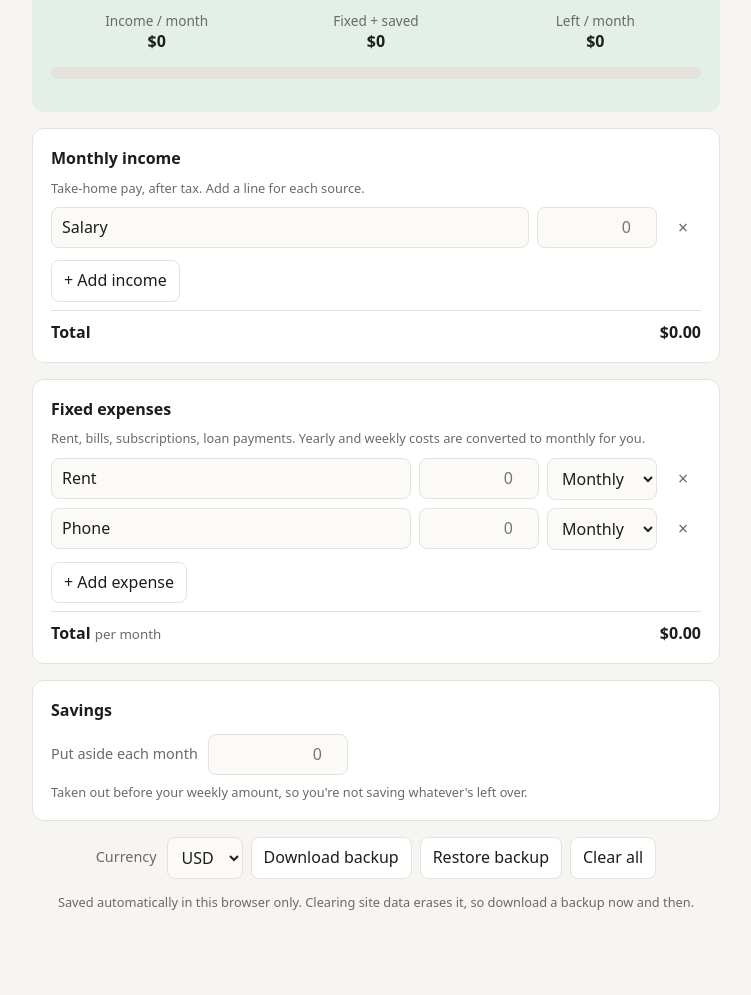
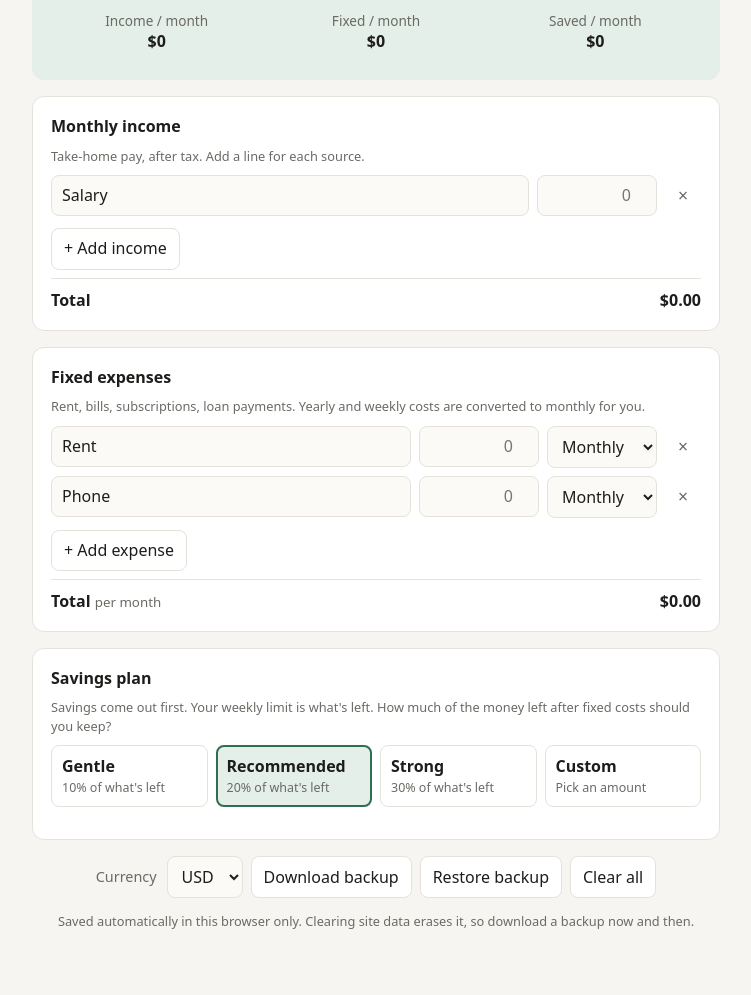
Before and after one commit to reyanharis35-web/Finance, a plain HTML site: page index.html in a window 1280 px wide. Shown: the part 265-1260 px from the top of the page, without its empty margins (264-1015 px from the left). Drawn offline with Linux system fonts and the light colour scheme.

Commit message:
Savings come first: savings plans, weekly spending limit, savings milestones
Co-Authored-By: Claude Opus 5.5 <noreply@anthropic.com>
Claude-Session: https://claude.ai/code/session_01FdMd1MtQxuHDEsh7hq4k3E

```diff
--- a/index.html
+++ b/index.html
@@ -18,6 +18,7 @@
     }
   }
   * { box-sizing: border-box; }
+  [hidden] { display: none !important; }
   body {
     margin: 0; background: var(--bg); color: var(--ink);
     font: 16px/1.45 system-ui, -apple-system, "Segoe UI", Roboto, sans-serif;
@@ -66,6 +67,18 @@
   .inline label { color: var(--muted); font-size: .9rem; }
   .inline input { width: 140px; }
   .inline select { width: auto; }
+  .plans { display: grid; grid-template-columns: repeat(4, 1fr); gap: 8px; }
+  .plans button { text-align: left; padding: 10px; line-height: 1.25; }
+  .plans button b { display: block; }
+  .plans button small { color: var(--muted); font-size: .78rem; }
+  .plans button[aria-checked=true] { border: 2px solid var(--accent); padding: 9px; background: var(--accent-soft); }
+  .goals { margin-top: 14px; display: grid; gap: 10px; }
+  .goal { border-top: 1px solid var(--line); padding-top: 10px; display: flex; justify-content: space-between; gap: 12px; align-items: baseline; }
+  .goal span { color: var(--muted); font-size: .9rem; }
+  .goal b { font-variant-numeric: tabular-nums; white-space: nowrap; }
+  .hero .save { margin-top: 10px; font-size: .95rem; }
+  .hero .save b { color: var(--accent); }
+  @media (max-width: 520px) { .plans { grid-template-columns: 1fr 1fr; } }
   footer { display: flex; gap: 8px; flex-wrap: wrap; justify-content: center; margin-top: 8px; }
   footer p { width: 100%; text-align: center; color: var(--muted); font-size: .8rem; margin: 6px 0 0; }
 
@@ -81,16 +94,17 @@
 <body>
 <main>
   <h1>Weekly Budget</h1>
-  <p class="sub">Enter what comes in and your fixed costs. It tells you what's safe to spend each week. Everything stays in this browser.</p>
+  <p class="sub">Enter what comes in and your fixed costs. Savings come out first, and you get a weekly limit for the rest. Everything stays in this browser.</p>
 
   <section class="card hero" id="hero">
-    <div class="label">You can spend each week</div>
+    <div class="label">Your weekly spending limit</div>
     <div class="big" id="weekly">$0</div>
     <div class="label" id="perDay"></div>
+    <div class="save" id="saveLine"></div>
     <div class="stats">
       <div>Income / month<b id="sIncome">0</b></div>
-      <div>Fixed + saved<b id="sFixed">0</b></div>
-      <div>Left / month<b id="sLeft">0</b></div>
+      <div>Fixed / month<b id="sFixed">0</b></div>
+      <div>Saved / month<b id="sSave">0</b></div>
     </div>
     <div class="bar" id="bar"></div>
     <div class="legend" id="legend"></div>
@@ -114,12 +128,14 @@
   </section>
 
   <section class="card">
-    <h2>Savings</h2>
-    <div class="inline">
-      <label for="savings">Put aside each month</label>
+    <h2>Savings plan</h2>
+    <p class="hint">Savings come out first. Your weekly limit is what's left. How much of the money left after fixed costs should you keep?</p>
+    <div class="plans" id="plans" role="radiogroup" aria-label="Savings plan"></div>
+    <div class="inline" id="customWrap" hidden style="margin-top:10px">
+      <label for="savings">Save each month</label>
       <input type="number" id="savings" min="0" step="any" inputmode="decimal" placeholder="0">
     </div>
-    <p class="hint" style="margin:8px 0 0">Taken out before your weekly amount, so you're not saving whatever's left over.</p>
+    <div class="goals" id="goals"></div>
   </section>
 
   <footer>
@@ -150,8 +166,18 @@ const blank = () => ({
     { id: uid(), name: 'Rent', amount: '', freq: 'monthly' },
     { id: uid(), name: 'Phone', amount: '', freq: 'monthly' },
   ],
+  plan: 'recommended',
   savings: '',
 });
+
+// Share of the money left after fixed costs that goes to savings.
+const PLANS = {
+  gentle:      { label: 'Gentle',      pct: 0.10, note: '10% of what\'s left' },
+  recommended: { label: 'Recommended', pct: 0.20, note: '20% of what\'s left' },
+  strong:      { label: 'Strong',      pct: 0.30, note: '30% of what\'s left' },
+  custom:      { label: 'Custom',      pct: null, note: 'Pick an amount' },
+};
+const STARTER_FUND = { USD: 1000, EUR: 1000, GBP: 1000, CAD: 1000, AUD: 1500, INR: 50000, PKR: 100000, AED: 4000, SAR: 4000, JPY: 150000 };
 
 function uid() { return Math.random().toString(36).slice(2, 10); }
 function num(v) { const n = parseFloat(v); return Number.isFinite(n) && n > 0 ? n : 0; }
@@ -176,6 +202,8 @@ function sanitize(d) {
     id: uid(), name: String(e.name ?? ''), amount: String(e.amount ?? ''), freq: TO_MONTHLY[e.freq] ? e.freq : 'monthly',
   }));
   s.savings = String(d.savings ?? '');
+  if (PLANS[d.plan]) s.plan = d.plan;
+  else if (num(d.savings) > 0) s.plan = 'custom';   // older data with a typed-in amount
   return s;
 }
 
@@ -221,6 +249,25 @@ function renderLists() {
 
   document.getElementById('savings').value = state.savings;
   document.getElementById('currency').value = state.currency;
+  renderPlans();
+}
+
+function renderPlans() {
+  document.getElementById('plans').replaceChildren(...Object.entries(PLANS).map(([key, p]) => {
+    const b = el('button', { role: 'radio', ariaChecked: String(state.plan === key) },
+      el('b', { textContent: p.label }), el('small', { textContent: p.note }));
+    b.onclick = () => { state.plan = key; renderPlans(); update(); if (key === 'custom') document.getElementById('savings').focus(); };
+    return b;
+  }));
+  document.getElementById('customWrap').hidden = state.plan !== 'custom';
+}
+
+function monthsLabel(m) {
+  if (!Number.isFinite(m)) return 'never at this rate';
+  if (m <= 0) return 'already there';
+  const n = Math.ceil(m);
+  const d = new Date(); d.setMonth(d.getMonth() + n);
+  return `${n} month${n === 1 ? '' : 's'} (${d.toLocaleDateString(undefined, { month: 'short', year: 'numeric' })})`;
 }
 
 function update() {
@@ -229,15 +276,34 @@ function update() {
     .map(e => ({ name: e.name.trim() || 'Unnamed', monthly: num(e.amount) * TO_MONTHLY[e.freq] }))
     .filter(p => p.monthly > 0);
   const fixed = parts.reduce((s, p) => s + p.monthly, 0);
-  const savings = num(state.savings);
-  const left = income - fixed - savings;
+  const free = income - fixed;                       // money left after fixed costs
+  const pct = PLANS[state.plan].pct;
+  const savings = pct == null ? num(state.savings) : Math.max(0, free) * pct;
+  const left = free - savings;
   const weekly = left / WEEKS_PER_MONTH;
 
   document.getElementById('weekly').textContent = money(weekly, 0);
   document.getElementById('perDay').textContent = income > 0 ? `about ${money(weekly / 7)} a day` : 'Add your income to start';
   document.getElementById('sIncome').textContent = money(income, 0);
-  document.getElementById('sFixed').textContent = money(fixed + savings, 0);
-  document.getElementById('sLeft').textContent = money(left, 0);
+  document.getElementById('sFixed').textContent = money(fixed, 0);
+  document.getElementById('sSave').textContent = money(savings, 0);
+
+  const saveLine = document.getElementById('saveLine');
+  if (savings > 0 && left >= 0) {
+    saveLine.replaceChildren('Stay under it and you save ', el('b', { textContent: money(savings * 12, 0) }), ' this year.');
+  } else saveLine.textContent = '';
+
+  // Milestones: a small starter fund first, then 3 months of fixed costs.
+  const starter = STARTER_FUND[state.currency] ?? 1000;
+  const cushion = fixed * 3;
+  const goals = document.getElementById('goals');
+  if (income > 0) {
+    const rows = [
+      [`Starter emergency fund (${money(starter, 0)})`, monthsLabel(savings > 0 ? starter / savings : Infinity)],
+    ];
+    if (cushion > starter) rows.push([`3 months of fixed costs (${money(cushion, 0)})`, monthsLabel(savings > 0 ? cushion / savings : Infinity)]);
+    goals.replaceChildren(...rows.map(([t, v]) => el('div', { className: 'goal' }, el('span', { textContent: t }), el('b', { textContent: v }))));
+  } else goals.replaceChildren();
   document.getElementById('incomeTotal').textContent = money(income);
   document.getElementById('expenseTotal').textContent = money(fixed);
   document.getElementById('hero').classList.toggle('neg', left < 0);
```
Also changed, not shown: 1 other file.
